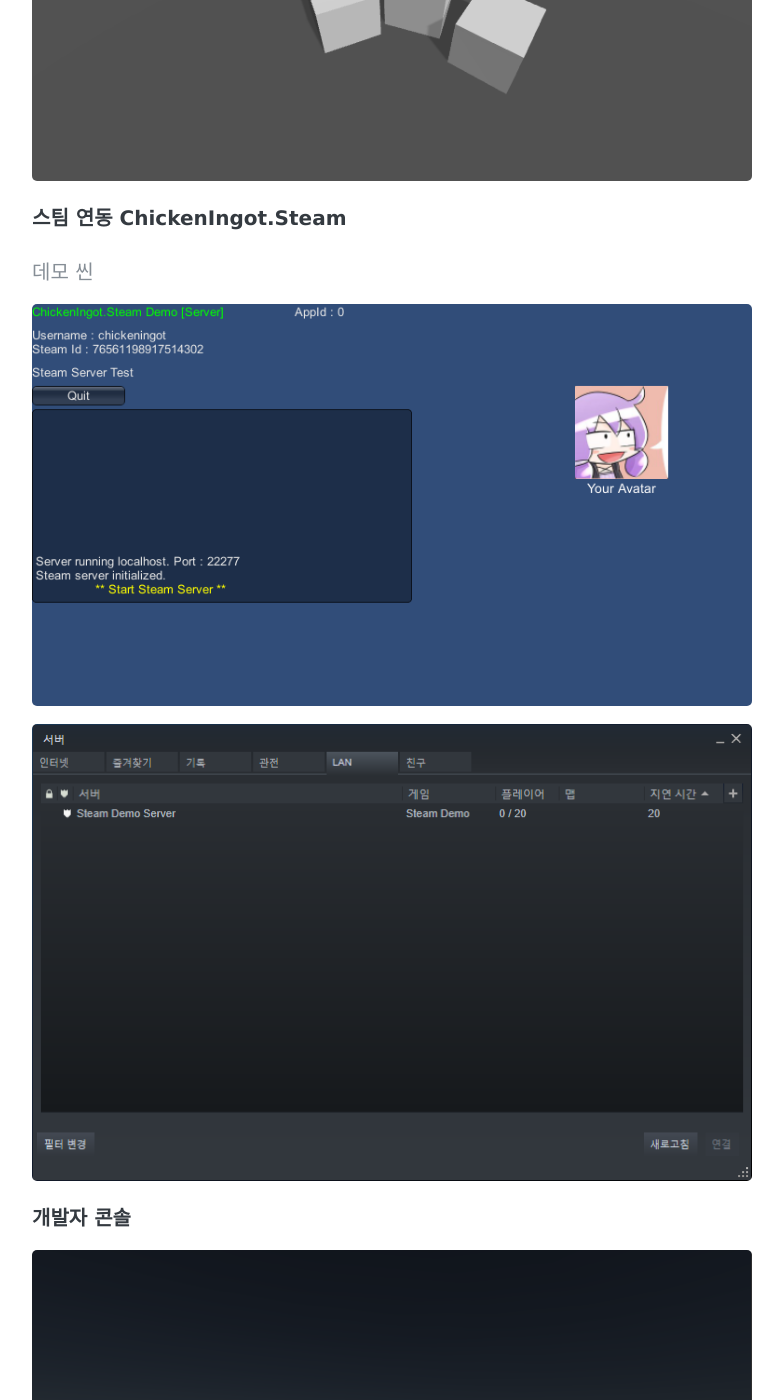
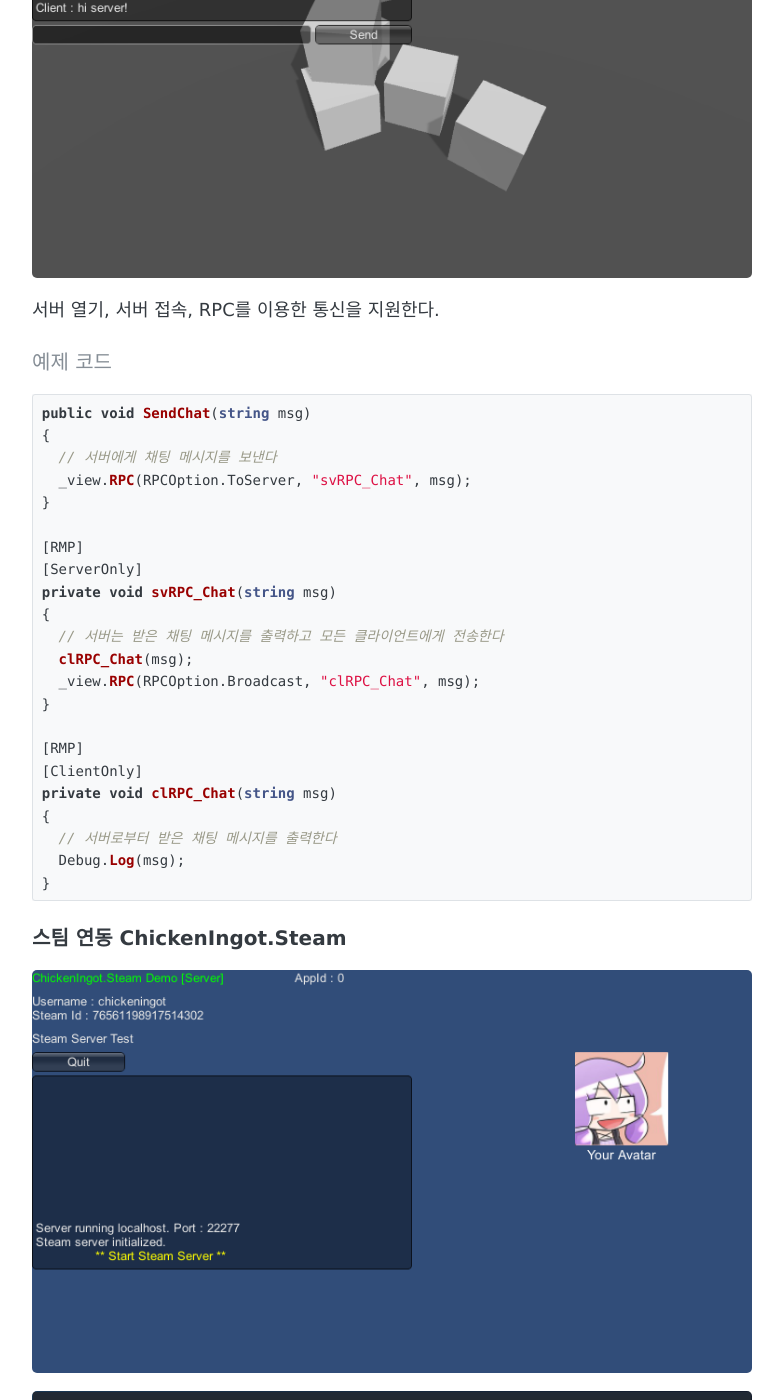
Before and after one commit to chickeningot/chickeningot.github.io, a Jekyll site: the page built from _posts/2019-04-03-multiplayer-unity.md, in a window 1280 px wide and 1400 px high, scrolled down 1033 px. Shown: the whole window, without its empty margins (248-1031 px from the left). Built offline with Jekyll 4.4.1, drawn with Linux system fonts in a browser that asks for light colours; comment, search, counter and statistics services are not loaded; some of the changed text lies outside the part shown.

Commit message:
update multiplayer-unity

````diff
--- a/_posts/2019-04-03-multiplayer-unity.md
+++ b/_posts/2019-04-03-multiplayer-unity.md
@@ -19,14 +14,58 @@ tags:
 MIT 라이센스이고 'Do whatever you want'라고 쿨하게 써놓기도 했지만
 직접 물어보고 답변을 얻기 전까진 역시 찝찝하다.
 
+### 기능
+- 네트워킹 서비스
+- 스팀 연동
+- 개발자 콘솔
+- 빌드 매니저
+
+### 지원하는 유니티 버전
+~2018.2.21 (2018.3 이전까지)
+
 ### 네트워킹 서비스 ChickenIngot.Networking
-#### 데모 씬
 ![](/images/2019-04-03-multiplayer-unity/networking.PNG)
+서버 열기, 서버 접속, RPC를 이용한 통신을 지원한다.
+#### 예제 코드
+```csharp
+public void SendChat(string msg)
+{
+  // 서버에게 채팅 메시지를 보낸다
+  _view.RPC(RPCOption.ToServer, "svRPC_Chat", msg);
+}
+
+[RMP]
+[ServerOnly]
+private void svRPC_Chat(string msg)
+{
+  // 서버는 받은 채팅 메시지를 출력하고 모든 클라이언트에게 전송한다
+  clRPC_Chat(msg);
+  _view.RPC(RPCOption.Broadcast, "clRPC_Chat", msg);
+}
+
+[RMP]
+[ClientOnly]
+private void clRPC_Chat(string msg)
+{
+  // 서버로부터 받은 채팅 메시지를 출력한다
+  Debug.Log(msg);
+}
+```
 
 ### 스팀 연동 ChickenIngot.Steam
-#### 데모 씬
 ![](/images/2019-04-03-multiplayer-unity/steam1.PNG)
 ![](/images/2019-04-03-multiplayer-unity/steam2.PNG)
+모든 스팀 기능들은 Facepunch.Steamwork를 통해서 사용할 수 있다.
+이 템플릿은 스팀 클라이언트와 서버를 자동으로 관리해 준다.
+위의 네트워킹 서비스를 이용해 서버를 열거나 닫을 경우 스팀서버도 함께 열고 닫힌다.
 
 ### 개발자 콘솔
 ![](/images/2019-04-03-multiplayer-unity/console.PNG)
+#### 예제 코드
+```csharp
+[ConsoleCommand(Help = "Output message")]
+static void CommandPrint(CommandArg[] args)
+{
+  // Print input message on terminal
+}
+```
````
Also changed, not shown: other parts of _posts/2019-04-03-multiplayer-unity.md (+0 -5 lines).
